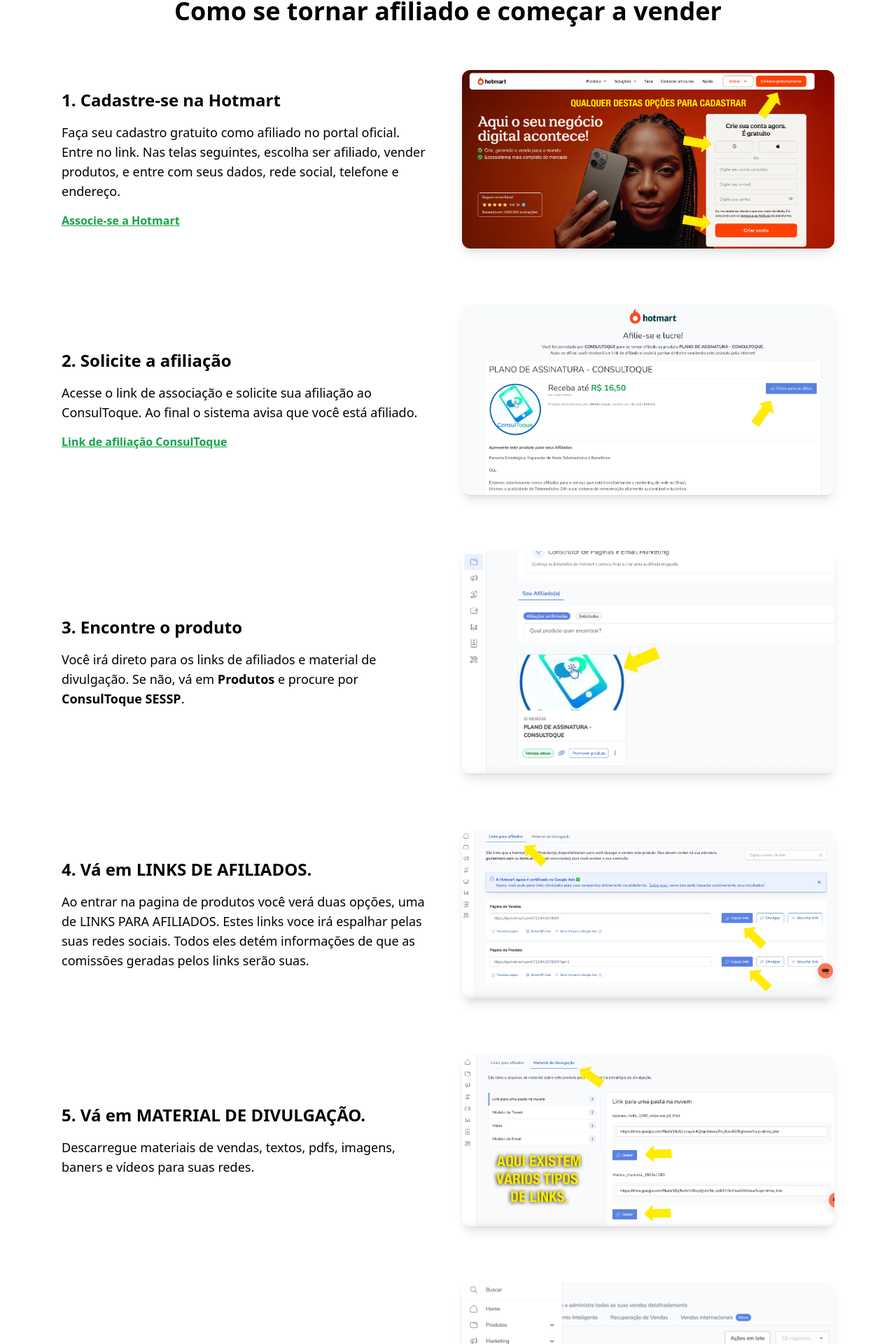
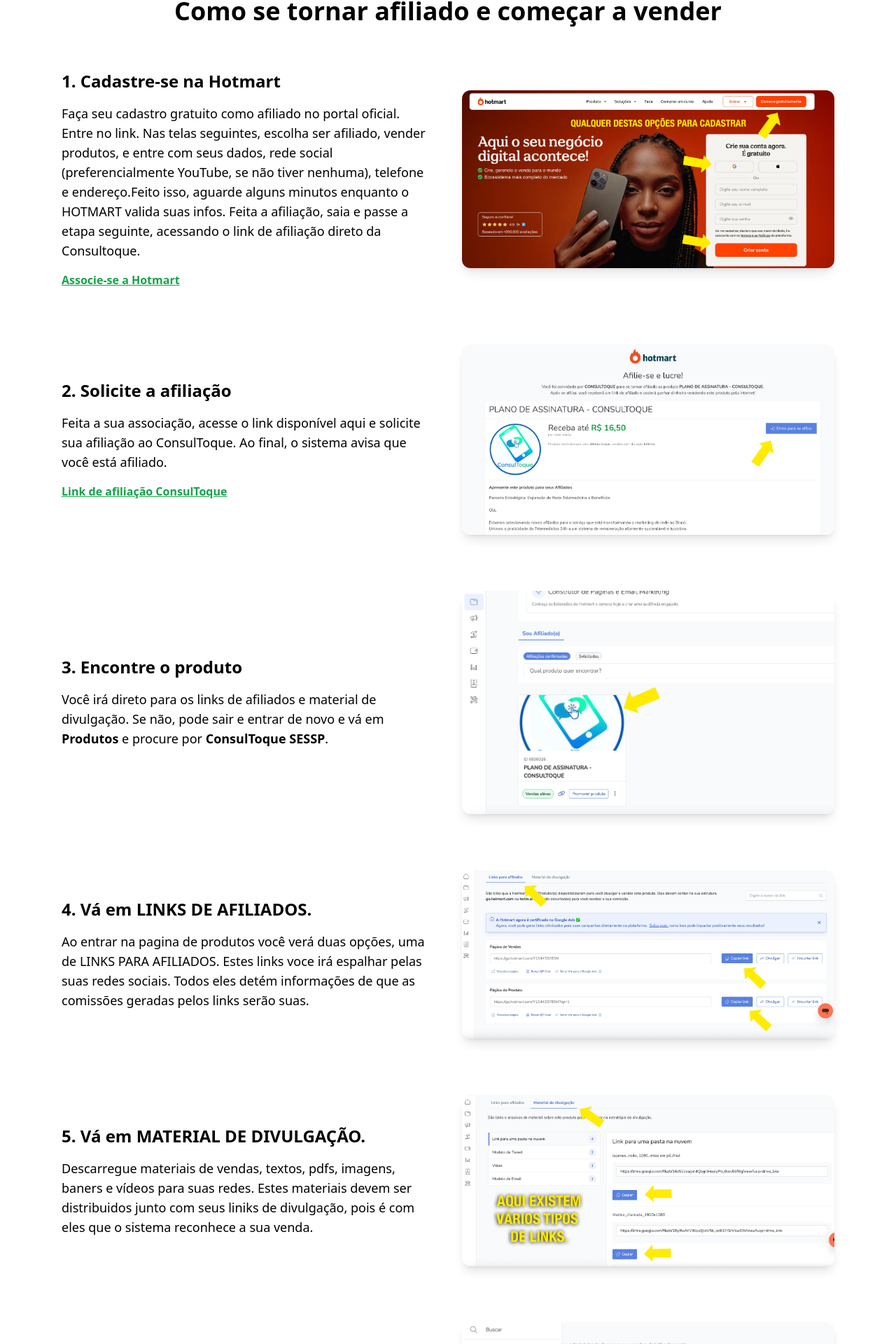
Before and after one commit to Saintsolution/consultoque-site, a React (Vite) app: page /seja-afiliado in a window 1280 px wide. Shown: the part 1642-3562 px from the top of the page at 70% size. Built offline with nearby package versions, Linux system fonts and the light colour scheme.

Commit message:
Finalização da pagina de afiliados, com textos corrigidos.

```diff
--- a/src/pages/SejaAfiliado.tsx
+++ b/src/pages/SejaAfiliado.tsx
@@ -115,7 +115,7 @@ export function SejaAfiliado() {
           <div>
             <h3 className="text-2xl font-bold mb-4">1. Cadastre-se na Hotmart</h3>
             <p className="text-lg">
-              Faça seu cadastro gratuito como afiliado no portal oficial. Entre no link. Nas telas seguintes, escolha ser afiliado, vender produtos, e entre com seus dados, rede social, telefone e endereço.
+              Faça seu cadastro gratuito como afiliado no portal oficial. Entre no link. Nas telas seguintes, escolha ser afiliado, vender produtos, e entre com seus dados, rede social (preferencialmente YouTube, se não tiver nenhuma), telefone e endereço.Feito isso, aguarde alguns minutos enquanto o HOTMART valida suas infos. Feita a afiliação, saia e  passe a etapa seguinte, acessando o link de afiliação direto da Consultoque.
             </p>
             <a
               href="https://hotmart.com/pt-br"
@@ -136,7 +136,7 @@ export function SejaAfiliado() {
           <div>
             <h3 className="text-2xl font-bold mb-4">2. Solicite a afiliação</h3>
             <p className="text-lg">
-              Acesse o link de associação e solicite sua afiliação ao ConsulToque. Ao final o sistema avisa que você está afiliado.
+              Feita a sua associação, acesse o link disponível aqui e solicite sua afiliação ao ConsulToque. Ao final, o sistema avisa que você está afiliado.
             </p>
             <a
               href="https://affiliate.hotmart.com/affiliate-recruiting/view/0884P103466181"
@@ -157,7 +157,7 @@ export function SejaAfiliado() {
           <div>
             <h3 className="text-2xl font-bold mb-4">3. Encontre o produto</h3>
             <p className="text-lg">
-              Você irá direto para os links de afiliados e material de divulgação. Se não, vá em <strong>Produtos</strong> e procure por
+              Você irá direto para os links de afiliados e material de divulgação. Se não, pode sair e entrar de novo e vá em <strong>Produtos</strong> e procure por
               <strong> ConsulToque SESSP</strong>.
             </p>
           </div>
@@ -184,7 +184,7 @@ export function SejaAfiliado() {
           <div>
             <h3 className="text-2xl font-bold mb-4">5. Vá em MATERIAL DE DIVULGAÇÃO.</h3>
             <p className="text-lg">
-              Descarregue materiais de vendas, textos, pdfs, imagens, baners e vídeos para suas redes.
+              Descarregue materiais de vendas, textos, pdfs, imagens, baners e vídeos para suas redes. Estes materiais devem ser distribuidos junto com seus liniks de divulgação, pois é com eles que o sistema reconhece a sua venda.
             </p>
           </div>
           <div className="flex items-center justify-center">
```
Also changed, not shown: 2 other files (tests, documents, lock files or other folders).
